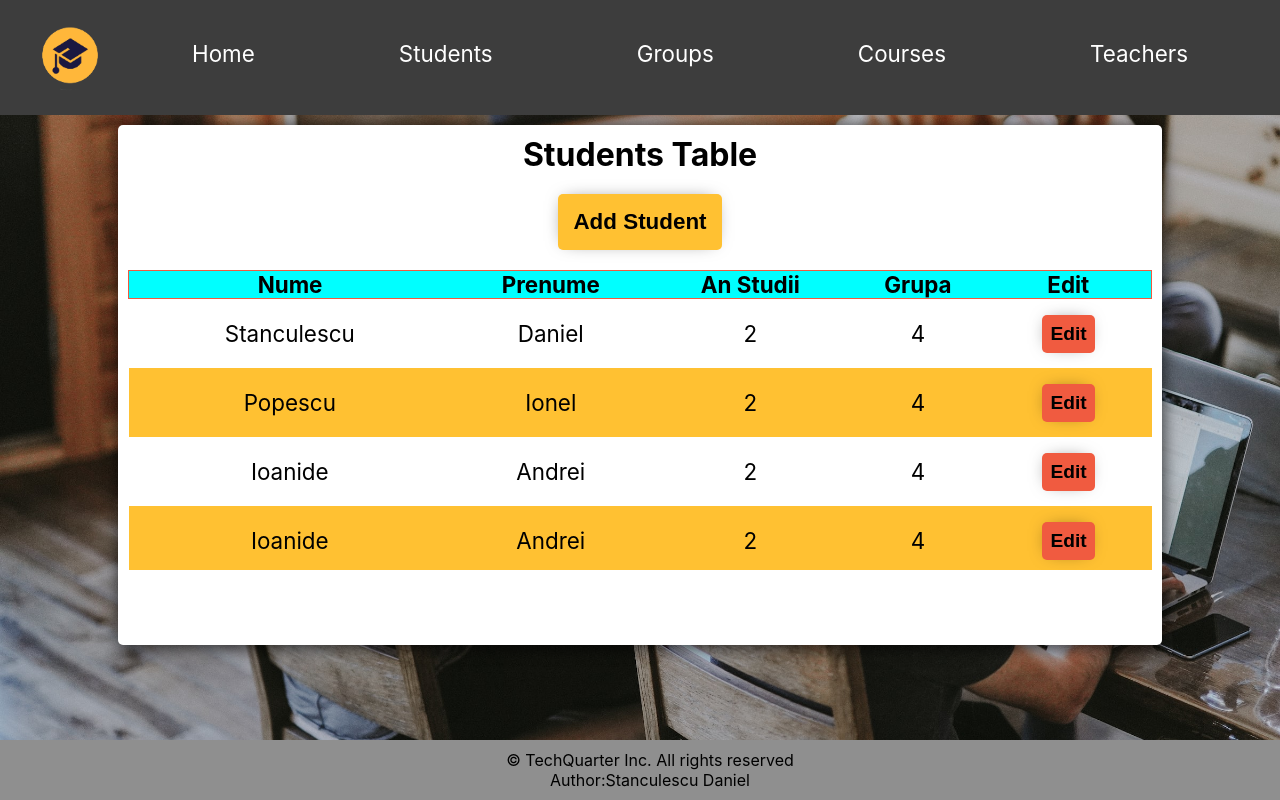
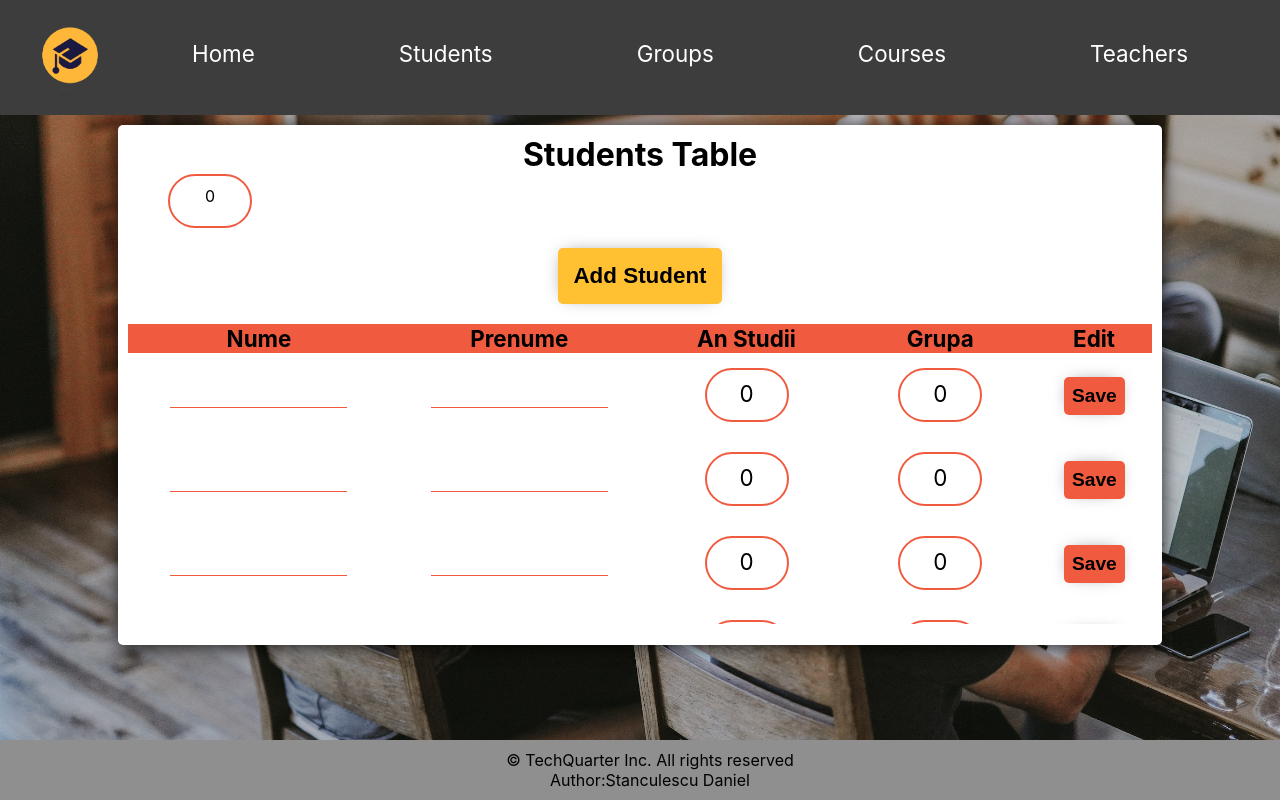
Before and after one commit to AlphaKodder/Student-Management-App-V2, a React (Create React App) app: page /students in a window 1280 px wide. Built offline with nearby package versions, Linux system fonts and the light colour scheme.

Commit message:
Customize number user input

```diff
--- a/src/components/Main/Students/Students.css
+++ b/src/components/Main/Students/Students.css
@@ -68,6 +68,7 @@ input[type="number"] {
     border:1px solid #000;
   }
 
+
   .change-number:hover{
     cursor: pointer;
   }
@@ -80,13 +81,9 @@ input[type="number"] {
     font-size: 1.6rem;
   }
 
- .minus{
-    padding: 6px;
- }
-
- .minus:hover{
-  cursor: pointer;
- }
+  .number-input-value{
+    padding-top:10px;
+  }
 
  .number-input-group{
   display: flex;
@@ -117,7 +114,7 @@ input[type="number"] {
    border: 1px solid #F05B40;
    position: sticky;
    padding:5px;
-   background-color: aqua;
+   background-color: #F05B40;
    top:0px;
  }
 
@@ -142,6 +139,13 @@ input[type="number"] {
 ::-webkit-scrollbar-track {
   background-color: rgba(77, 82, 86, 0.05); }
 
+.edit-row-text-input{
+  border:none;
+  border-bottom: 1px solid #F05B40;
+
+}
+
+
  @media only screen and (max-width:812px)
  {
     table{
--- a/src/components/Main/Students/Students.tsx
+++ b/src/components/Main/Students/Students.tsx
@@ -1,6 +1,7 @@
 import "./Students.css";
 
 import Button from "../../Button/Button";
+import NumberInput from "../../NumberInput/NumberInput";
 import React from "react";
 
 const Students = ()=>{
@@ -53,6 +54,7 @@ const Students = ()=>{
     return(
         <div className="students-card-container">
             <h1>Students Table</h1>
+            <NumberInput/>
             <Button style={{"backgroundColor":"#FFC132","marginBottom":"20px"}}text="Add Student"></Button>
             {/* <div className="add-student-form">
                 <input type="text" className="form-text-input" id="firstName" placeholder="First Name"/>
@@ -88,15 +90,30 @@ const Students = ()=>{
                 <tbody>
                 {studentsMockedData.map((st,ind)=>{
                     return(
+                     <React.Fragment>
                         <tr key={ind}>
-                            <td>{st.nume}</td>
+                            {/* <td>{st.nume}</td>
                             <td>{st.prenume}</td>
                             <td>{st.anStudii}</td>
                             <td>{st.grupa}</td>
-                            <td><Button text="Edit" style={{"backgroundColor":"#F05B40","padding":"8px","marginTop":"1px","fontSize":"1.2rem"}}/></td>
+                            <td><Button text="Edit" style={{"backgroundColor":"#F05B40","padding":"8px","marginTop":"1px","fontSize":"1.2rem"}}/></td> */}
+
+                            <td><input type="text" className="edit-row-text-input"/></td>
+                            <td><input type="text" className="edit-row-text-input"/></td>
+                            <td>
+                            <NumberInput/>
+                            </td>
+                            <td><NumberInput/></td>
+                            <td><Button text="Save" style={{"backgroundColor":"#F05B40","padding":"8px","marginTop":"1px","fontSize":"1.2rem"}}/></td>
+
                         </tr>
+                        <tr style={{"display":"none"}}>
+                            <th colSpan={5}>Uga buga dum dum uga bugta dum dum di bi di bi dum dum uga buga dum dum</th>
+                        </tr>
+                     </React.Fragment>
                     )
                 })}
+
                 </tbody>
                 </table>
            </div>
--- /dev/null
+++ b/src/components/NumberInput/NumberInput.css
@@ -0,0 +1,56 @@
+.number-input-container{
+    position:relative;
+    width: 80px;
+    height: 50px;
+    border-radius: 40px;
+    border:2px solid #F05B40;
+    transition: 0.5s;
+    margin-left:40px;
+ }
+
+  .number-input-container:hover{
+    width: 120px;
+    border:2px solid  #F05B40 ;
+  }
+
+  .number-input-container .next{
+    position: absolute;
+    top:50%;
+    right: 30px;
+    display: block;
+    width: 12px;
+    height: 12px;
+    border-top: 2px solid #000;
+    border-left: 2px solid #000;
+    z-index:1;
+    transform: translateY(-50%) rotate(135deg);
+    cursor:pointer;
+    opacity:0;
+    transition:0.5s;
+  }
+
+  .number-input-container:hover .next{
+    opacity:1;
+    right: 20px;
+  }
+
+  .number-input-container .prev{
+    position: absolute;
+    top:50%;
+    left: 30px;
+    display: block;
+    width: 12px;
+    height: 12px;
+    border-top: 2px solid #000;
+    border-left: 2px solid #000;
+    z-index:1;
+    transform: translateY(-50%) rotate(315deg);
+    cursor:pointer;
+    opacity:0;
+    transition:0.5s;
+  }
+
+  .number-input-container:hover .prev{
+    opacity:1;
+    left: 20px;
+  }
--- /dev/null
+++ b/src/components/NumberInput/NumberInput.tsx
@@ -0,0 +1,17 @@
+import React from "react";
+import "./NumberInput.css";
+
+const NumberInput = ()=>{
+
+    return(
+    <div className="number-input-container">
+        <span className="next"></span>
+        <span className="prev"></span>
+        <div id="box">
+            <p className="number-input-value">0</p>
+         </div>
+    </div>
+    );
+}
+
+export default NumberInput;
```
